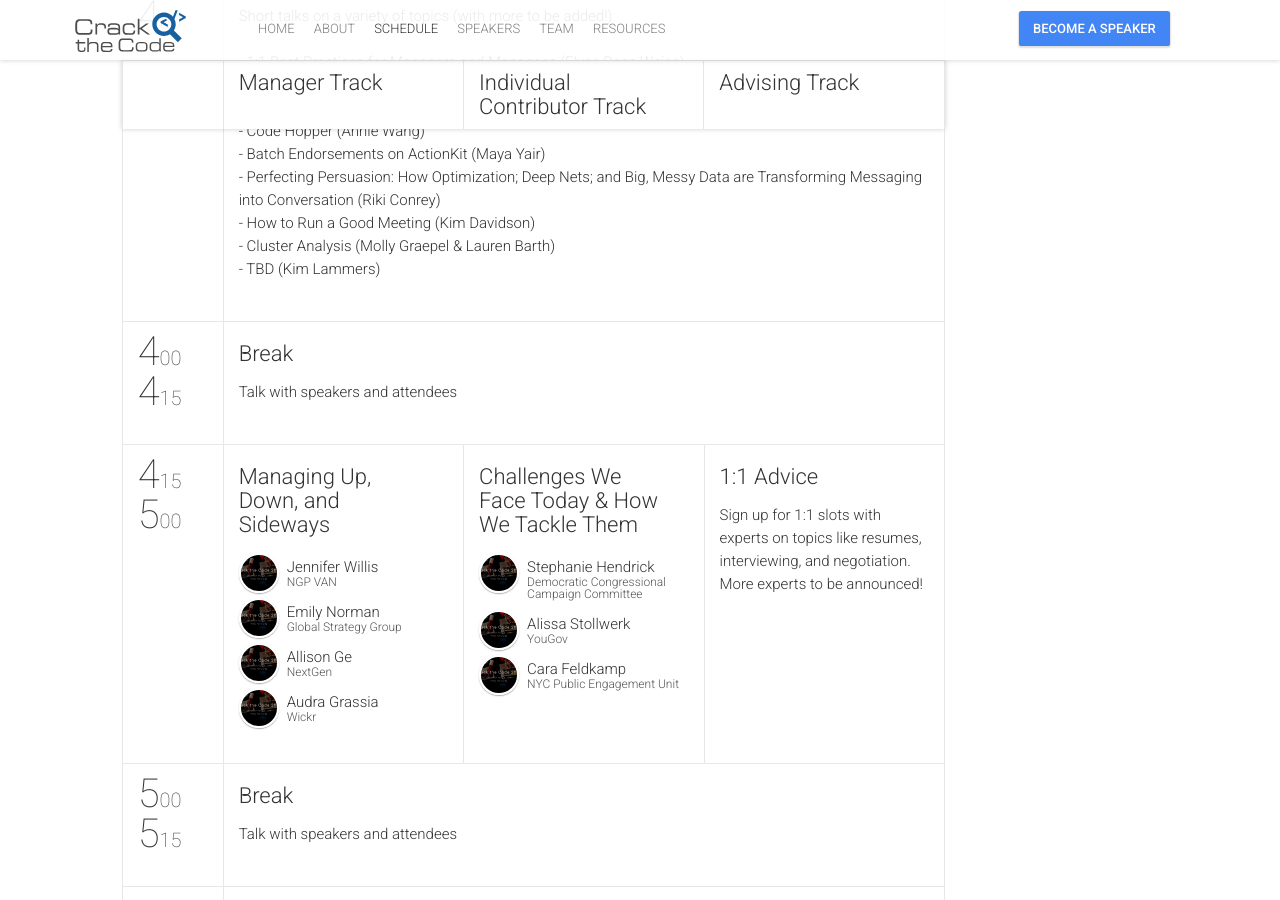
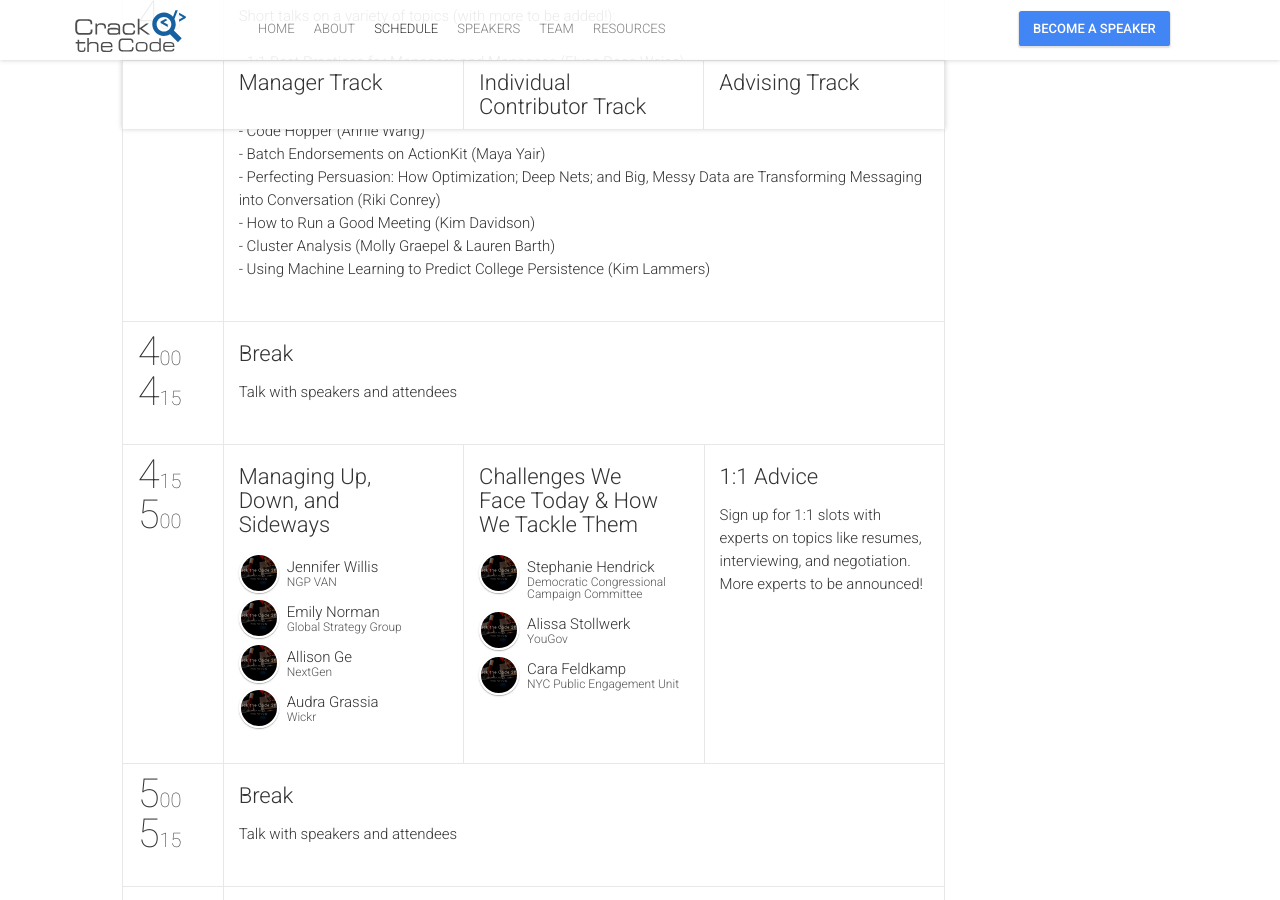
Before and after one commit to anniejw6/crackthecode_site, a Jekyll site: the page built from schedule.html, in a window 1280 px wide and 900 px high, scrolled down 1465 px. Built offline with Jekyll 4.4.1, drawn with Linux system fonts in a browser that asks for light colours; nearby versions of some CDN libraries; comment, search, counter and statistics services are not loaded.

Commit message:
update lightning talk

```diff
--- a/_data/sessions.yml
+++ b/_data/sessions.yml
@@ -53,7 +53,7 @@
     Data are Transforming Messaging into Conversation (Riki Conrey)
     <br>- How to Run a Good Meeting (Kim Davidson)
     <br>- Cluster Analysis (Molly Graepel & Lauren Barth)
-    <br>- TBD (Kim Lammers)
+    <br>- Using Machine Learning to Predict College Persistence (Kim Lammers)
   subtype: workshop
   service: custom
   speakers: [14, 15, 16, 17, 18, 19, 20, 21]
```
